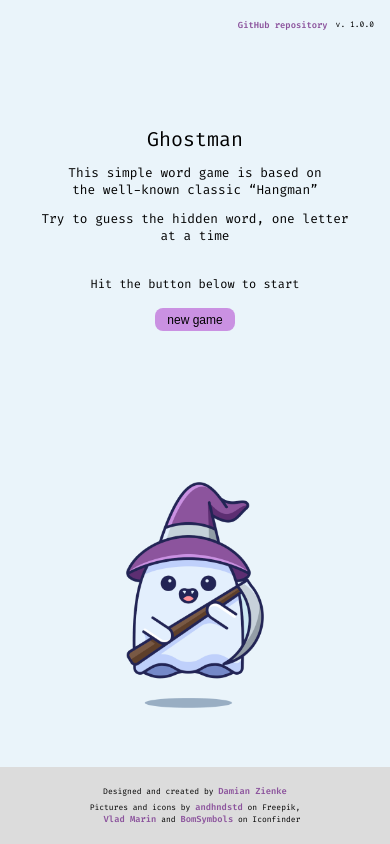
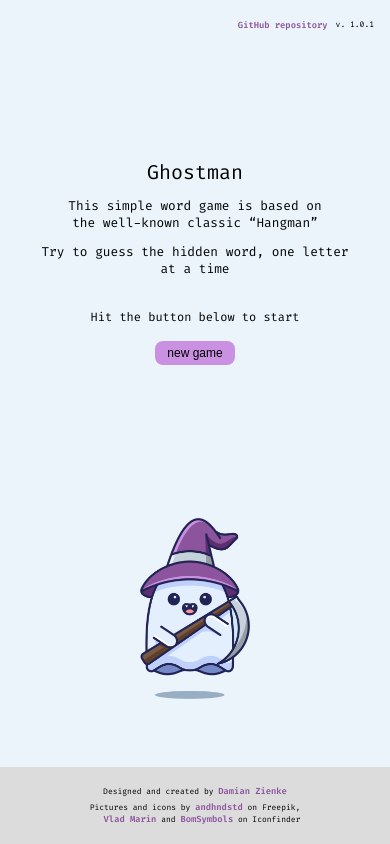
Before and after one commit to d-zienke/Ghostman, a React (Vite) app: page / in a window 390 px wide. Built offline with nearby package versions, Linux system fonts and the light colour scheme; no server answers; the database is empty.

Commit message:
Fix layout for mobile devices
In smaller devices (hight around 545px), the button was too close to keyboard

```diff
--- a/src/Ghostman.jsx
+++ b/src/Ghostman.jsx
@@ -50,13 +50,6 @@ function Ghostman() {
 
     return randomWord
   }
-
-  // getWord()
-  // function getWord() {
-  //   const wordsArray = data
-  //   const randomIndex = Math.floor(Math.random() * (data.length + 1));
-  //   return String(wordsArray[randomIndex].puzzle_eng)
-  // }
 
   function getLettersToGuess() {
     return wordArray.filter((letter, index) => {
@@ -141,7 +134,7 @@ function Ghostman() {
         <span className="repository">
           <a href="https://github.com/d-zienke/Ghostman">GitHub repository</a>
         </span>
-        <span className="version">v. 1.0.0</span>
+        <span className="version">v. 1.0.1</span>
       </header>
       <main className="Ghostman">
         <section className="Ghostman__status">
--- a/src/assets/css/main.css
+++ b/src/assets/css/main.css
@@ -114,7 +114,7 @@ a, a:hover, a:active {
     width: 100%;
     padding: 3rem 3rem;
     grid-template-columns: 100%;
-    grid-template-rows: 50% 50%;
+    grid-template-rows: 60% 40%;
   }
 }
 .Ghostman__status {
@@ -142,7 +142,6 @@ a, a:hover, a:active {
   .Ghostman__picture img {
     max-height: 90%;
     max-width: 100%;
-    margin-top: 5rem;
   }
 }
 .Ghostman__message {
@@ -208,7 +207,7 @@ a, a:hover, a:active {
 }
 @media (max-width: 600px) {
   .Ghostman__keyboard {
-    margin-bottom: 0;
+    margin-bottom: 2rem;
     width: 90%;
   }
 }
--- a/src/assets/scss/components/_Ghostman.scss
+++ b/src/assets/scss/components/_Ghostman.scss
@@ -74,7 +74,7 @@
             width: 100%;
 			padding: 3rem 3rem;
 			grid-template-columns: 100%;
-			grid-template-rows: 50% 50%;
+			grid-template-rows: 60% 40%;
     }
 
     // 1st of the two main containers -----------------------------------------
@@ -102,7 +102,6 @@
             @include mixin.breakpoint(sm) {
                 max-height: 90%;
                 max-width: 100%;
-                margin-top: 5rem;
             }
         }
     }
@@ -178,7 +177,7 @@
         margin-bottom: 4rem;
 
 				@include mixin.breakpoint(sm) {
-					margin-bottom: 0;
+					margin-bottom: 2rem;
 					width: 90%;
 				}
     }
```
Also changed, not shown: 2 other files (tests, documents, lock files or other folders).
